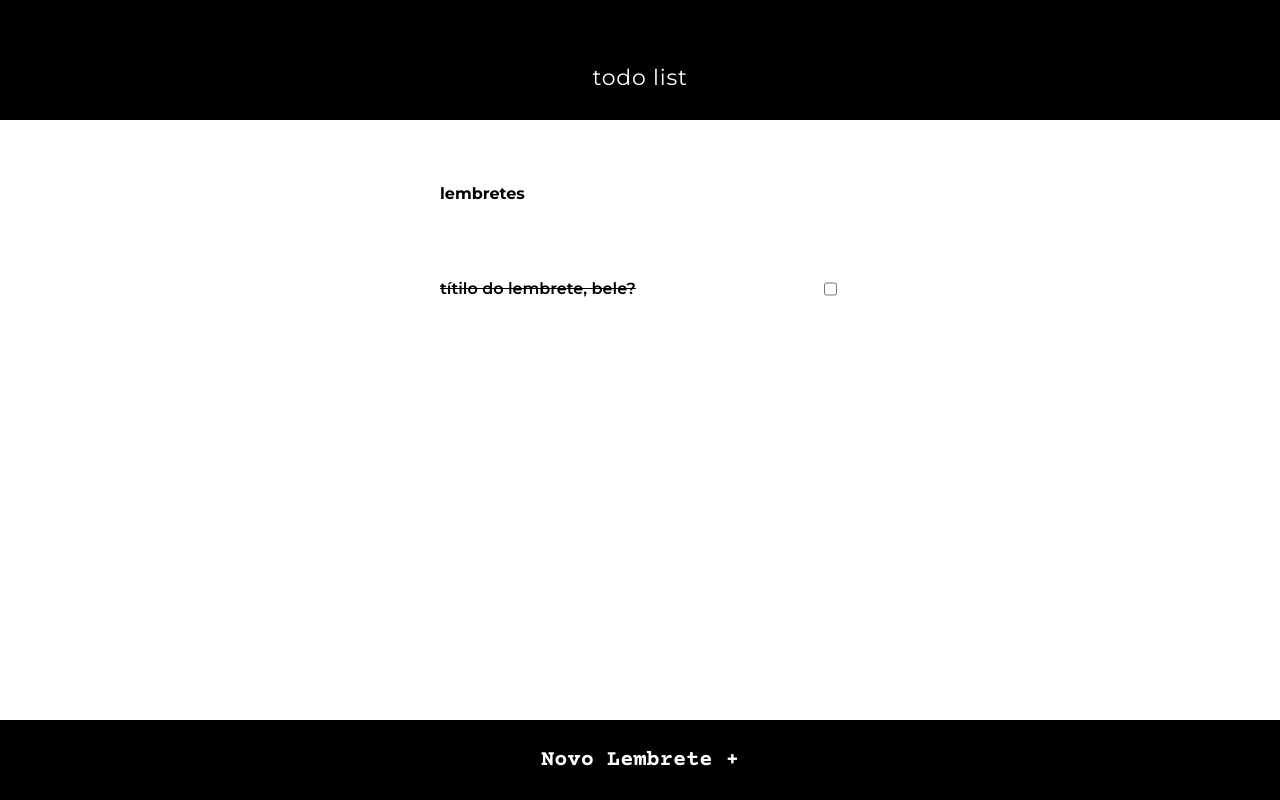
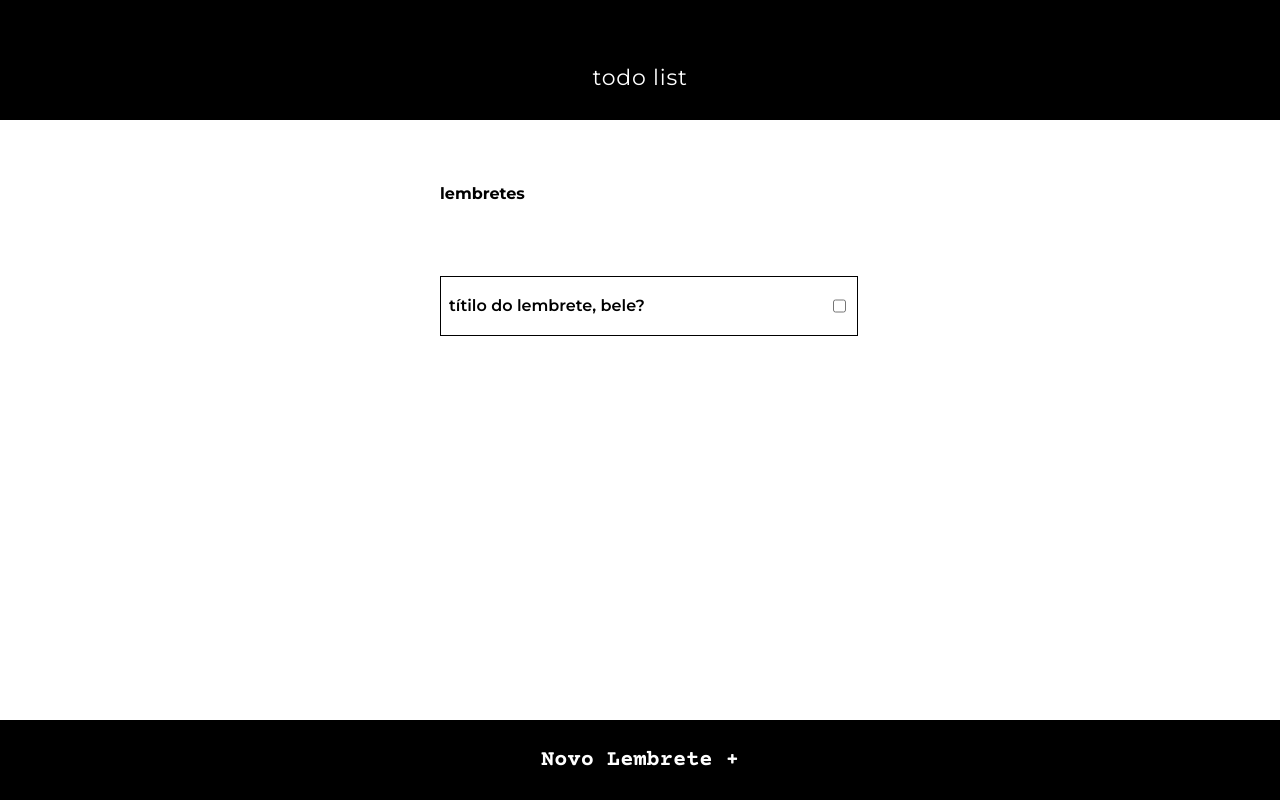
Before and after one commit to GabrielGStone/fumicochallenge, a React (Create React App) app: page /todo-list in a window 1280 px wide. Built offline with nearby package versions, Linux system fonts and the light colour scheme.

Commit message:
fix edit task

```diff
--- a/src/screens/EditToDo/EditToDo.tsx
+++ b/src/screens/EditToDo/EditToDo.tsx
@@ -47,7 +47,7 @@ const EditToDo = () => {
     const payload = { ...data, id: id, isChecked: activeTodo?.isChecked };
 
     dispatch(todoActions.editTodo(payload));
-    navigate(-1);
+    navigate("/todo-list");
   };
 
   setValue("title", activeTodo.title);
--- a/src/screens/ListToDo/ToDoItem.tsx
+++ b/src/screens/ListToDo/ToDoItem.tsx
@@ -19,21 +19,27 @@ const ToDoItem: FC<ToDoProps> = ({ title, isChecked, id, details }) => {
     navigate("/todo-details");
   };
 
-  const checkTodo = (e: any) => {
-    console.log("e", e);
+  const checkTodo = (isChecked: boolean) => {
+    console.log("e", isChecked);
     const payload = {
-      isChecked: e,
+      isChecked: isChecked,
       id: id,
       title: title,
       details: details,
     };
-    console.log(payload);
     dispatch(todoActions.editTodo(payload));
   };
 
   return (
     <CheckboxContainer>
-      <TodoText onClick={() => goToDetails()} isChecked={isChecked}>
+      <TodoText
+        onClick={() => goToDetails()}
+        isChecked={isChecked}
+        style={{
+          textDecoration: isChecked ? "line-through" : "",
+          color: isChecked ? "#dadce0" : "",
+        }}
+      >
         {title}
       </TodoText>
       <TodoCheckbox
--- a/src/screens/ListToDo/styles.tsx
+++ b/src/screens/ListToDo/styles.tsx
@@ -9,9 +9,12 @@ export const CheckboxContainer = styled.div`
   display: flex;
   align-items: center;
   justify-content: space-between;
-  /* background-color: #dadce0; */
+  /* background-color: #f4f4f4; */
+  border: 1px #000 solid;
+  padding: 8px;
   width: 100%;
   margin-bottom: 16px;
+  height: 42px;
 `;
 export const TodoCheckbox = styled.input`
   height: 20px;
@@ -23,7 +26,7 @@ interface TodoProps {
 }
 
 const checkedStyle = css`
-  text-decoration: line-through;
+  /* text-decoration: line-through */
   /* color: #dadce0; */
 `;
 
--- a/src/state/ducks/todo.ts
+++ b/src/state/ducks/todo.ts
@@ -22,11 +22,11 @@ const todoSlice = createSlice({
   initialState,
   reducers: {
     editTodo: (state, action) => {
-      const index = state.tasks.indexOf(
+      const taskIndex = state.tasks.findIndex(
         (todo: any) => todo.id === action.payload.id
       );
 
-      state.tasks[index] = {
+      state.tasks[taskIndex] = {
         id: action.payload.id,
         title: action.payload.title,
         details: action.payload.details,
```
